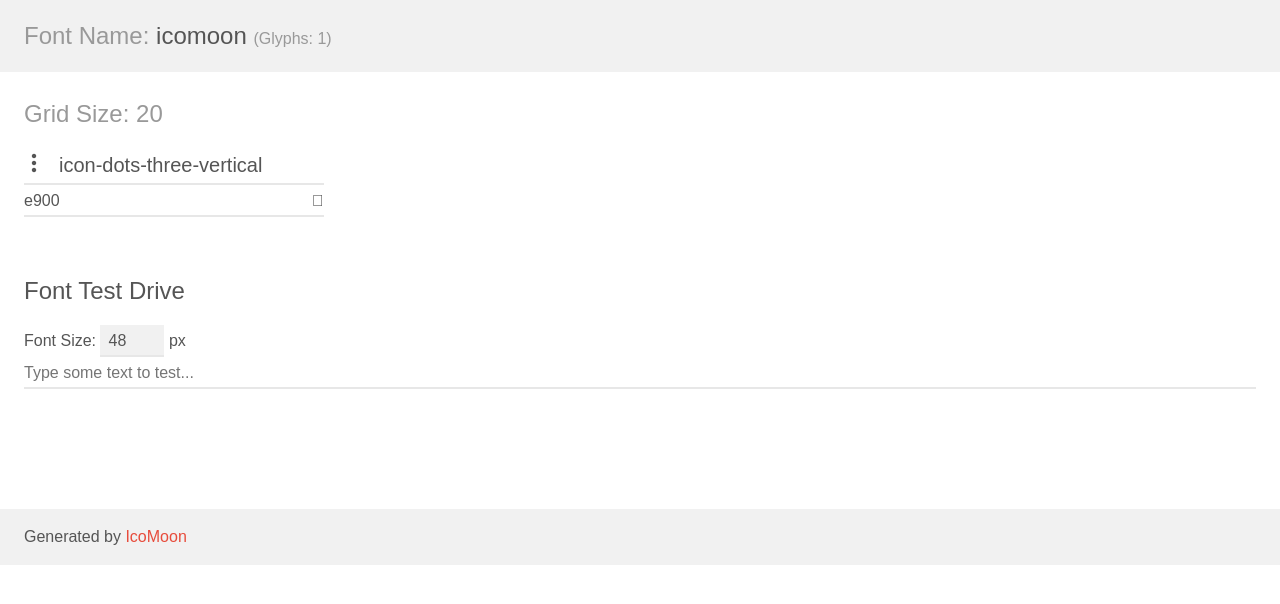
After one commit to Arnuga3/jQuery--Slider-Plugin, a PHP site: page /lib/icomoon/demo.html in a window 1280 px wide. The commit adds this page. Shown: the top 604 px of the page. Run offline with PHP 8.4, Linux system fonts and the light colour scheme.

```diff
--- a/assets/css/style.css
+++ /dev/null
@@ -1,5 +0,0 @@
-body {
-  background-color: white; }
-
-.sliderControl {
-  background-color: white; }
--- a/assets/scripts/script.js
+++ b/assets/scripts/script.js
@@ -4,4 +4,9 @@ $(window).on('load', function() {
 	//param is the navbar height of the page
 	$(".sliderImages").slider_z(0);
 	$(".sliderControl img:first").click();
+
+	// three-dot menu btn toggle animation
+	$('#menuBtn').on('click', function() {
+		$('#menuContainer').animate({width: "toggle", height: "toggle"}, 'fast');
+	});
 });
--- /dev/null
+++ b/lib/icomoon/demo-files/demo.css
@@ -0,0 +1,151 @@
+body {
+  padding: 0;
+  margin: 0;
+  font-family: sans-serif;
+  font-size: 1em;
+  line-height: 1.5;
+  color: #555;
+  background: #fff;
+}
+h1 {
+  font-size: 1.5em;
+  font-weight: normal;
+}
+small {
+  font-size: .66666667em;
+}
+a {
+  color: #e74c3c;
+  text-decoration: none;
+}
+a:hover, a:focus {
+  box-shadow: 0 1px #e74c3c;
+}
+.bshadow0, input {
+  box-shadow: inset 0 -2px #e7e7e7;
+}
+input:hover {
+  box-shadow: inset 0 -2px #ccc;
+}
+input, fieldset {
+  font-family: sans-serif;
+  font-size: 1em;
+  margin: 0;
+  padding: 0;
+  border: 0;
+}
+input {
+  color: inherit;
+  line-height: 1.5;
+  height: 1.5em;
+  padding: .25em 0;
+}
+input:focus {
+  outline: none;
+  box-shadow: inset 0 -2px #449fdb;
+}
+.glyph {
+  font-size: 16px;
+  width: 15em;
+  padding-bottom: 1em;
+  margin-right: 4em;
+  margin-bottom: 1em;
+  float: left;
+  overflow: hidden;
+}
+.liga {
+  width: 80%;
+  width: calc(100% - 2.5em);
+}
+.talign-right {
+  text-align: right;
+}
+.talign-center {
+  text-align: center;
+}
+.bgc1 {
+  background: #f1f1f1;
+}
+.fgc1 {
+  color: #999;
+}
+.fgc0 {
+  color: #000;
+}
+p {
+  margin-top: 1em;
+  margin-bottom: 1em;
+}
+.mvm {
+  margin-top: .75em;
+  margin-bottom: .75em;
+}
+.mtn {
+  margin-top: 0;
+}
+.mtl, .mal {
+  margin-top: 1.5em;
+}
+.mbl, .mal {
+  margin-bottom: 1.5em;
+}
+.mal, .mhl {
+  margin-left: 1.5em;
+  margin-right: 1.5em;
+}
+.mhmm {
+  margin-left: 1em;
+  margin-right: 1em;
+}
+.mls {
+  margin-left: .25em;
+}
+.ptl {
+  padding-top: 1.5em;
+}
+.pbs, .pvs {
+  padding-bottom: .25em;
+}
+.pvs, .pts {
+  padding-top: .25em;
+}
+.unit {
+  float: left;
+}
+.unitRight {
+  float: right;
+}
+.size1of2 {
+  width: 50%;
+}
+.size1of1 {
+  width: 100%;
+}
+.clearfix:before, .clearfix:after {
+  content: " ";
+  display: table;
+}
+.clearfix:after {
+  clear: both;
+}
+.hidden-true {
+  display: none;
+}
+.textbox0 {
+  width: 3em;
+  background: #f1f1f1;
+  padding: .25em .5em;
+  line-height: 1.5;
+  height: 1.5em;
+}
+#testDrive {
+  display: block;
+  padding-top: 24px;
+  line-height: 1.5;
+}
+.fs0 {
+  font-size: 16px;
+}
+.fs1 {
+  font-size: 20px;
+}
--- /dev/null
+++ b/lib/icomoon/demo-files/demo.js
@@ -0,0 +1,30 @@
+if (!('boxShadow' in document.body.style)) {
+    document.body.setAttribute('class', 'noBoxShadow');
+}
+
+document.body.addEventListener("click", function(e) {
+    var target = e.target;
+    if (target.tagName === "INPUT" &&
+        target.getAttribute('class').indexOf('liga') === -1) {
+        target.select();
+    }
+});
+
+(function() {
+    var fontSize = document.getElementById('fontSize'),
+        testDrive = document.getElementById('testDrive'),
+        testText = document.getElementById('testText');
+    function updateTest() {
+        testDrive.innerHTML = testText.value || String.fromCharCode(160);
+        if (window.icomoonLiga) {
+            window.icomoonLiga(testDrive);
+        }
+    }
+    function updateSize() {
+        testDrive.style.fontSize = fontSize.value + 'px';
+    }
+    fontSize.addEventListener('change', updateSize, false);
+    testText.addEventListener('input', updateTest, false);
+    testText.addEventListener('change', updateTest, false);
+    updateSize();
+}());
--- /dev/null
+++ b/lib/icomoon/demo.html
@@ -0,0 +1,54 @@
+<!doctype html>
+<html>
+<head>
+    <meta charset="utf-8">
+    <title>IcoMoon Demo</title>
+    <meta name="description" content="An Icon Font Generated By IcoMoon.io">
+    <meta name="viewport" content="width=device-width, initial-scale=1">
+    <link rel="stylesheet" href="demo-files/demo.css">
+    <link rel="stylesheet" href="style.css"></head>
+<body>
+    <div class="bgc1 clearfix">
+        <h1 class="mhmm mvm"><span class="fgc1">Font Name:</span> icomoon <small class="fgc1">(Glyphs:&nbsp;1)</small></h1>
+    </div>
+    <div class="clearfix mhl ptl">
+        <h1 class="mvm mtn fgc1">Grid Size: 20</h1>
+        <div class="glyph fs1">
+            <div class="clearfix bshadow0 pbs">
+                <span class="icon-dots-three-vertical">
+
+                </span>
+                <span class="mls"> icon-dots-three-vertical</span>
+            </div>
+            <fieldset class="fs0 size1of1 clearfix hidden-false">
+                <input type="text" readonly value="e900" class="unit size1of2" />
+                <input type="text" maxlength="1" readonly value="&#xe900;" class="unitRight size1of2 talign-right" />
+            </fieldset>
+            <div class="fs0 bshadow0 clearfix hidden-true">
+                <span class="unit pvs fgc1">liga: </span>
+                <input type="text" readonly value="" class="liga unitRight" />
+            </div>
+        </div>
+    </div>
+
+    <!--[if gt IE 8]><!-->
+    <div class="mhl clearfix mbl">
+        <h1>Font Test Drive</h1>
+        <label>
+            Font Size: <input id="fontSize" type="number" class="textbox0 mbm"
+            min="8" value="48" />
+            px
+        </label>
+        <input id="testText" type="text" class="phl size1of1 mvl"
+        placeholder="Type some text to test..." value=""/>
+        <div id="testDrive" class="icon-">&nbsp;
+        </div>
+    </div>
+    <!--<![endif]-->
+    <div class="bgc1 clearfix">
+        <p class="mhl">Generated by <a href="https://icomoon.io/app">IcoMoon</a></p>
+    </div>
+
+    <script src="demo-files/demo.js"></script>
+</body>
+</html>
--- /dev/null
+++ b/lib/icomoon/style.css
@@ -0,0 +1,29 @@
+@font-face {
+  font-family: 'icomoon';
+  src:  url('fonts/icomoon.eot?4fvsgr');
+  src:  url('fonts/icomoon.eot?4fvsgr#iefix') format('embedded-opentype'),
+    url('fonts/icomoon.ttf?4fvsgr') format('truetype'),
+    url('fonts/icomoon.woff?4fvsgr') format('woff'),
+    url('fonts/icomoon.svg?4fvsgr#icomoon') format('svg');
+  font-weight: normal;
+  font-style: normal;
+}
+
+[class^="icon-"], [class*=" icon-"] {
+  /* use !important to prevent issues with browser extensions that change fonts */
+  font-family: 'icomoon' !important;
+  speak: none;
+  font-style: normal;
+  font-weight: normal;
+  font-variant: normal;
+  text-transform: none;
+  line-height: 1;
+
+  /* Better Font Rendering =========== */
+  -webkit-font-smoothing: antialiased;
+  -moz-osx-font-smoothing: grayscale;
+}
+
+.icon-dots-three-vertical:before {
+  content: "\e900";
+}
```
Also changed, not shown: assets/sass/style.scss (+34 -0 lines), index.php (+13 -1 lines), lib/icomoon/Read Me.txt (added, +7 -0 lines), lib/icomoon/selection.json (added, +67 -0 lines), lib/icomoon/fonts/icomoon.ttf (added), lib/icomoon/fonts/icomoon.woff (added), 2 other files.
